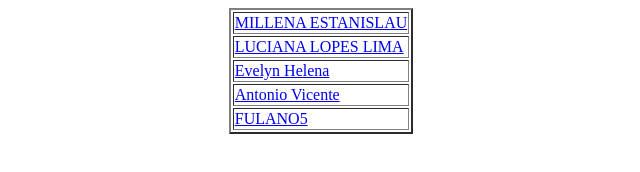
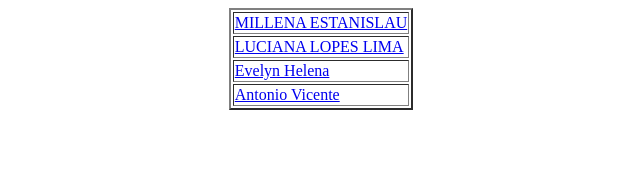
Before and after one commit to MillenaEDS/trabalho, a plain HTML site: page index.html in a window 1280 px wide. Shown: the whole page, without its empty margins (319-959 px from the left). Drawn offline with Linux system fonts and the light colour scheme.

Commit message:
Tirando o Fulano 5

```diff
--- a/index.html
+++ b/index.html
@@ -12,7 +12,6 @@
 			<tr><td> <a href="luciana.html"> LUCIANA LOPES LIMA </a></td></tr>
 			<tr><td> <a href="evelyn.html"> Evelyn Helena </a></td></tr>
 			<tr><td> <a href="toni.html"> Antonio Vicente </a></td></tr>
-			<tr><td> <a href="index.html"> FULANO5 </a></td></tr>
 		</table>
 		</div>
 
```
